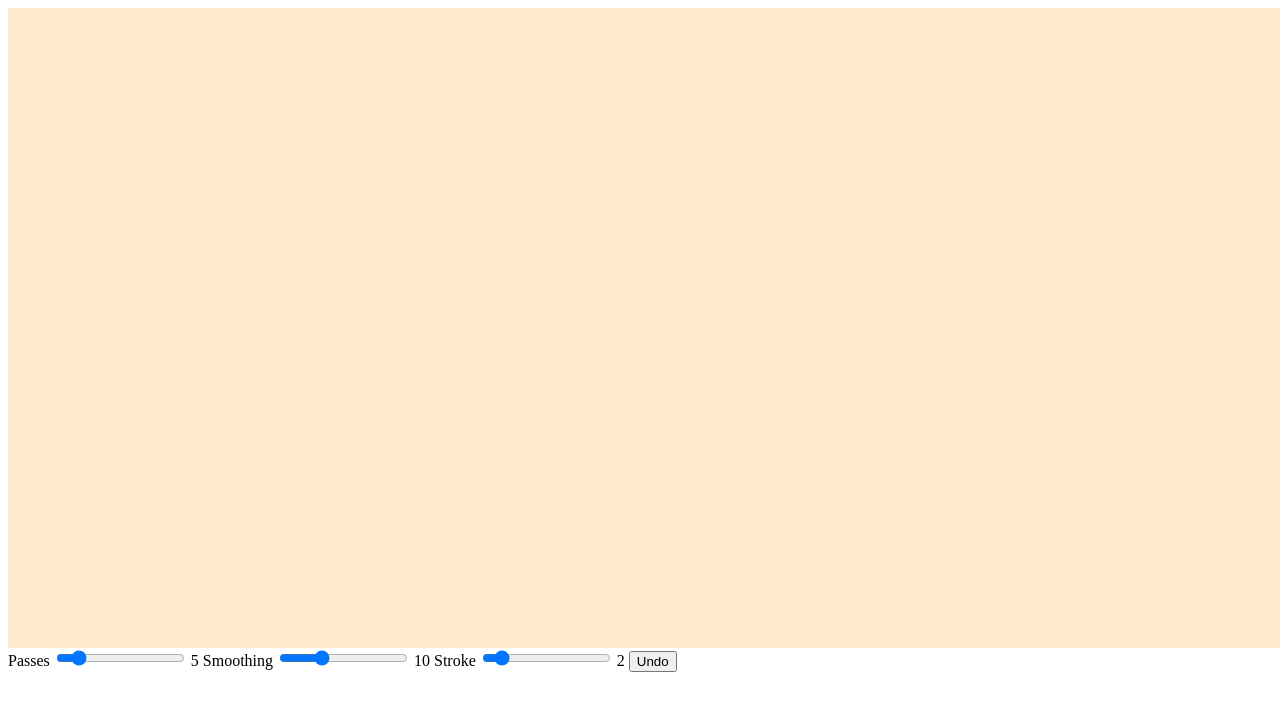
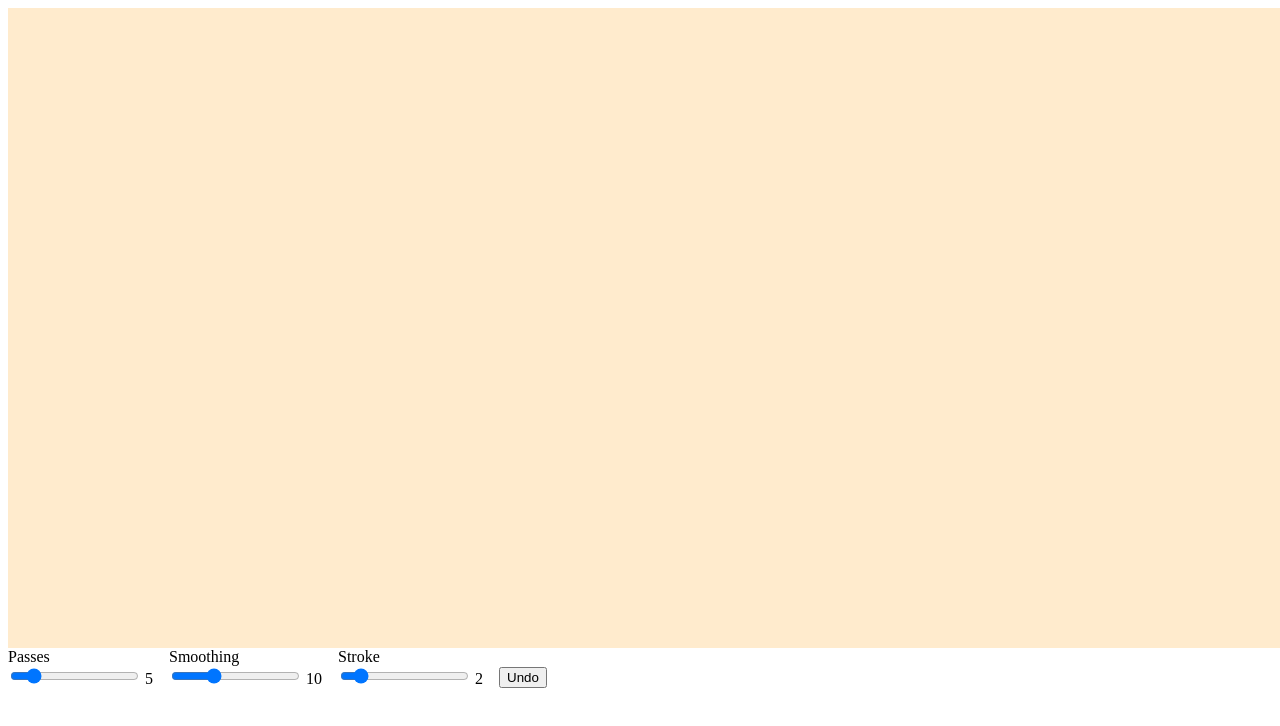
Before and after one commit to vladislavbailovic/freehand, a plain HTML site: page index.html in a window 1280 px wide. Drawn offline with Linux system fonts and the light colour scheme.

Commit message:
Add some toolbox styling

```diff
--- a/index.html
+++ b/index.html
@@ -13,6 +13,19 @@
 	width: 50%;
 	height: 100%;
 	background-color: blanchedalmond;
+}
+#toolbox {
+	display: flex;
+	align-items: end;
+}
+label {
+	margin-right: 1em;
+}
+label span {
+	display: block;
+}
+label span.out {
+	display: inline;
 }
 </style>
 	</head>
```
